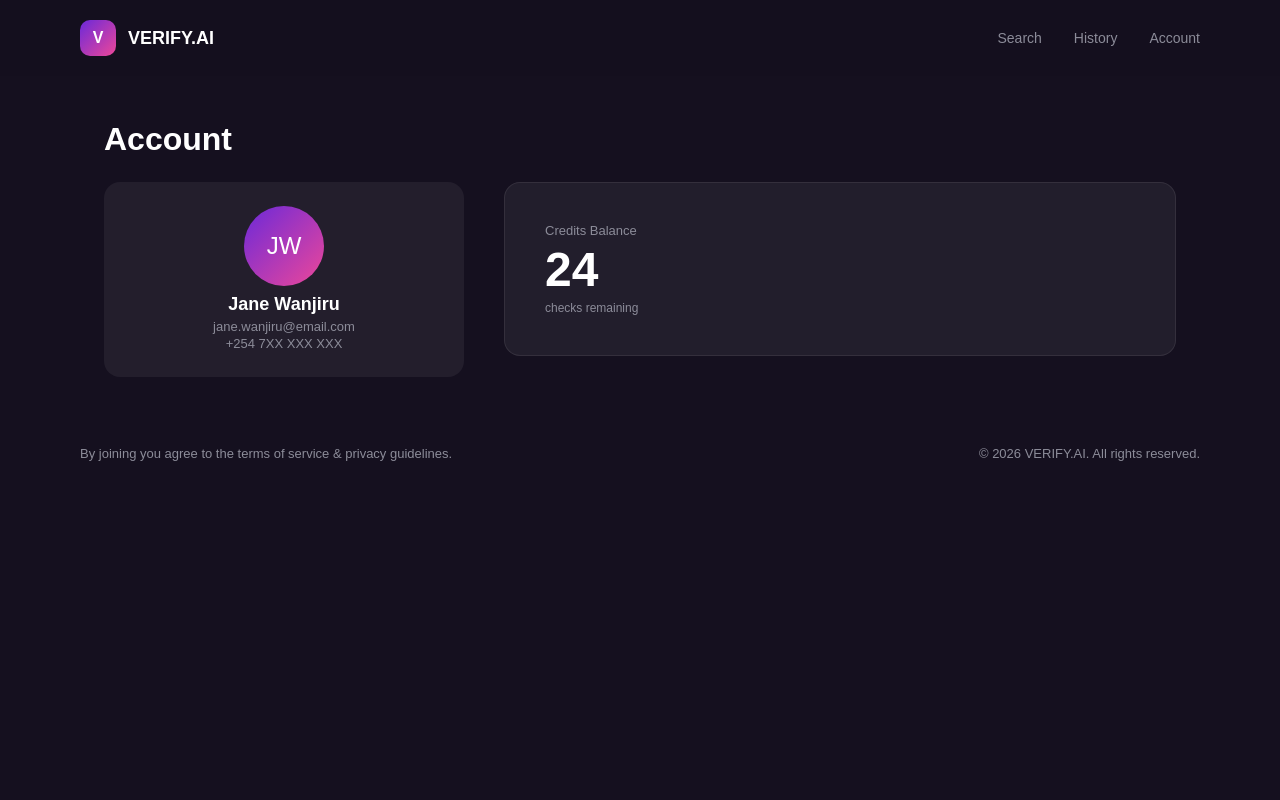
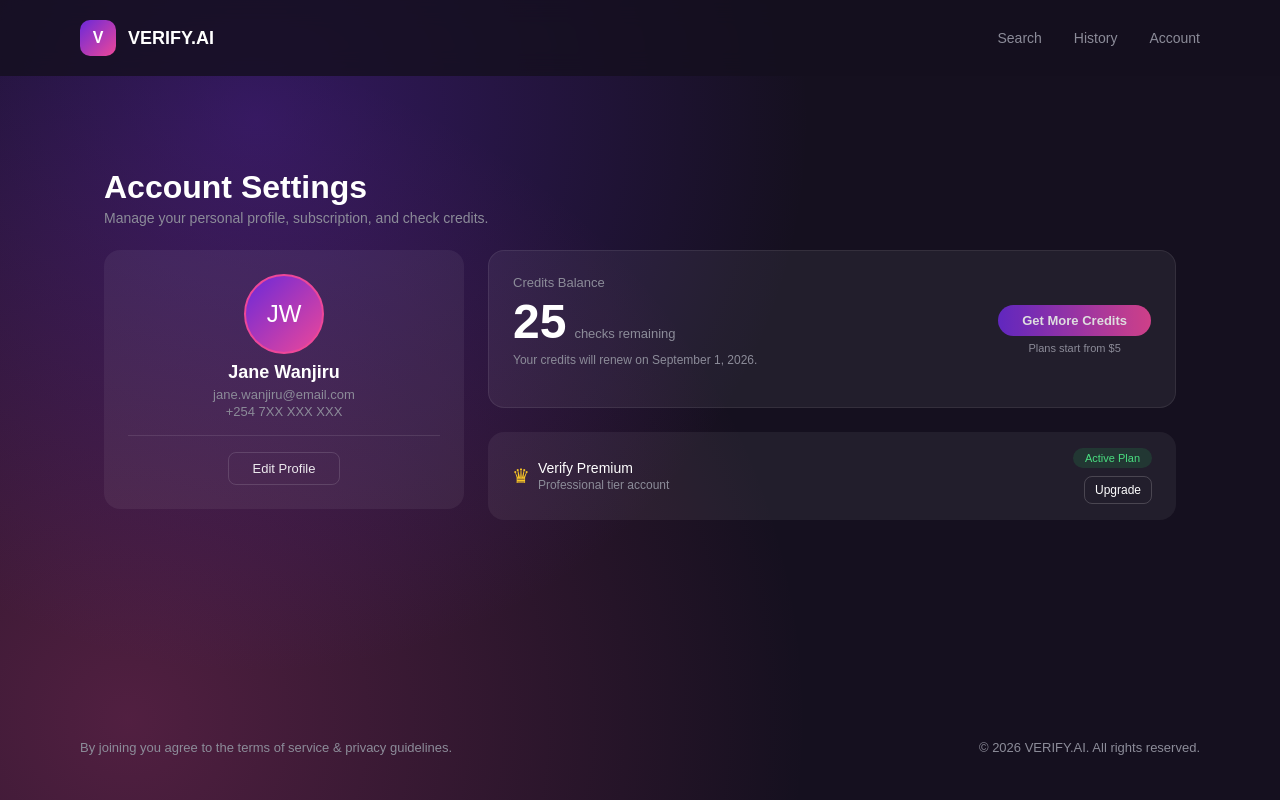
Before and after one commit to Macrinejangu/Influencer-Authenticity-Checker, a React (Vite) app: page /account in a window 1280 px wide. Built offline with nearby package versions, Linux system fonts and the light colour scheme.

Commit message:
Reworked the layout styling. Added gradience

```diff
--- a/src/App.jsx
+++ b/src/App.jsx
@@ -1,22 +1,22 @@
 import { BrowserRouter, Routes, Route } from 'react-router-dom';
-import Landing from './pages/Landing';
+{/*import Landing from './pages/Landing';
 import Search from './pages/Search';
 import Loading from './pages/Loading';
 import Results from './pages/Results';
 import ErrorPage from './pages/Error';
-import History from './pages/History';
+import History from './pages/History';*/}
 import Account from './pages/Account';
 
 function App() {
   return (
     <BrowserRouter>
       <Routes>
-        <Route path="/" element={<Landing />} />
+        {/*<Route path="/" element={<Landing />} />
         <Route path="/search" element={<Search />} />
         <Route path="/loading" element={<Loading />} />
         <Route path="/results/:handle" element={<Results />} />
         <Route path="/error" element={<ErrorPage />} />
-        <Route path="/history" element={<History />} />
+        <Route path="/history" element={<History />} />*/}
         <Route path="/account" element={<Account />} />
       </Routes>
     </BrowserRouter>
--- /dev/null
+++ b/src/components/Layout.css
@@ -0,0 +1,11 @@
+.layout-wrapper {
+  display: flex;
+  flex-direction: column;
+  min-height: 100vh;
+}
+
+.layout-content {
+  flex: 1;
+  padding-top: 48px;
+  padding-bottom: 48px;
+}
--- a/src/components/Layout.jsx
+++ b/src/components/Layout.jsx
@@ -1,13 +1,18 @@
 import Navbar from './Navbar';
 import Footer from './Footer';
+import BottomNav from './BottomNav';
+import './Layout.css';
 
 function Layout({ children }) {
   return (
-    <>
+    <div className="layout-wrapper">
       <Navbar />
-      {children}
+      <div className="layout-content">
+        {children}
+      </div>
       <Footer />
-    </>
+      <BottomNav />
+    </div>
   );
 }
 
--- a/src/index.css
+++ b/src/index.css
@@ -21,6 +21,11 @@
 body {
   margin: 0;
   font-family: var(--font-body);
-  background: var(--color-bg-dark);
+  background:
+    radial-gradient(circle at 20% 15%, rgba(107, 41, 217, 0.35), transparent 45%),
+    radial-gradient(circle at 10% 90%, rgba(237, 71, 153, 0.28), transparent 50%),
+    var(--color-bg-dark);
+  background-attachment: fixed;
   color: var(--color-white);
+  min-height: 100vh;
 }
--- a/src/pages/Account.css
+++ b/src/pages/Account.css
@@ -2,17 +2,26 @@
   padding: var(--space-lg);
   max-width: 500px;
   margin: 0 auto;
-  text-align: center;
 }
 
 .account-screen h1 {
   font-family: var(--font-heading);
   font-size: 22px;
-  text-align: left;
+  margin-bottom: 4px;
+}
+
+.account-subtitle {
+  color: var(--color-gray);
+  font-size: 13px;
+  margin: 0 0 var(--space-lg);
 }
 
 .profile-section {
-  margin: var(--space-lg) 0;
+  background: rgba(255, 255, 255, 0.06);
+  border-radius: 16px;
+  padding: var(--space-lg);
+  text-align: center;
+  margin-bottom: var(--space-md);
 }
 
 .avatar-large {
@@ -20,6 +29,7 @@
   height: 80px;
   border-radius: 50%;
   background: linear-gradient(135deg, var(--color-primary), var(--color-accent));
+  border: 2px solid var(--color-accent);
   display: flex;
   align-items: center;
   justify-content: center;
@@ -40,11 +50,47 @@
   margin: 2px 0;
 }
 
+.profile-divider {
+  border: none;
+  border-top: 1px solid rgba(255, 255, 255, 0.1);
+  margin: var(--space-md) 0;
+}
+
+.edit-profile-btn {
+  width: 100%;
+  padding: var(--space-sm) var(--space-md);
+  border-radius: 8px;
+  border: 1px solid rgba(255, 255, 255, 0.15);
+  background: transparent;
+  color: var(--color-white);
+  font-family: var(--font-body);
+  font-size: 13px;
+  cursor: pointer;
+  opacity: 0.9;
+}
+
+.profile-form {
+  display: grid;
+  gap: 8px;
+}
+
+.profile-form input {
+  width: 100%;
+  box-sizing: border-box;
+  padding: 8px 10px;
+  border: 1px solid rgba(255, 255, 255, 0.15);
+  border-radius: 8px;
+  background: rgba(0, 0, 0, 0.15);
+  color: var(--color-white);
+  font: inherit;
+}
+
 .credits-card {
   background: rgba(255, 255, 255, 0.06);
   border: 1px solid rgba(255, 255, 255, 0.08);
   border-radius: 16px;
   padding: var(--space-lg);
+  margin-bottom: var(--space-md);
 }
 
 .credits-label {
@@ -53,51 +99,183 @@
   margin: 0;
 }
 
+.credits-row {
+  display: flex;
+  align-items: baseline;
+  gap: 8px;
+  margin: var(--space-xs) 0;
+}
+
 .credits-value {
   font-family: var(--font-heading);
-  font-size: 36px;
+  font-size: 40px;
   font-weight: 700;
-  margin: var(--space-xs) 0;
 }
 
 .credits-subtext {
   color: var(--color-gray);
+  font-size: 13px;
+}
+
+.credits-renew {
+  color: var(--color-gray);
   font-size: 12px;
+  margin: 4px 0 var(--space-md);
+}
+
+.get-credits-btn {
+  width: 100%;
+  padding: var(--space-sm) var(--space-md);
+  border: none;
+  border-radius: 30px;
+  background: linear-gradient(90deg, var(--color-primary), var(--color-accent));
+  color: var(--color-white);
+  font-family: var(--font-heading);
+  font-weight: 600;
+  font-size: 13px;
+  cursor: pointer;
+  opacity: 0.85;
+}
+
+.credit-options {
+  display: grid;
+  gap: 6px;
+  margin-top: 8px;
+}
+
+.credit-options button,
+.change-plan-btn {
+  border: 1px solid rgba(255, 255, 255, 0.18);
+  border-radius: 8px;
+  padding: 6px 10px;
+  background: transparent;
+  color: var(--color-white);
+  font: inherit;
+  font-size: 12px;
+  cursor: pointer;
+}
+
+.credits-plans-note {
+  color: var(--color-gray);
+  font-size: 11px;
+  text-align: center;
+  margin: 6px 0 0;
+}
+
+.subscription-card {
+  background: rgba(255, 255, 255, 0.06);
+  border-radius: 16px;
+  padding: var(--space-md) var(--space-lg);
+  display: flex;
+  align-items: center;
+  justify-content: space-between;
+}
+
+.subscription-info {
+  display: flex;
+  align-items: center;
+  gap: var(--space-sm);
+}
+
+.subscription-icon {
+  font-size: 20px;
+  color: var(--color-yellow);
+}
+
+.subscription-name {
+  font-family: var(--font-heading);
+  font-size: 14px;
   margin: 0;
 }
 
-/* Desktop: profile card and credits card side by side, matching account-screen-web */
+.subscription-tier {
+  color: var(--color-gray);
+  font-size: 12px;
+  margin: 2px 0 0;
+}
+
+.subscription-badge {
+  background: rgba(34, 197, 94, 0.15);
+  color: #4ADE80;
+  font-size: 11px;
+  padding: 4px 12px;
+  border-radius: 20px;
+  white-space: nowrap;
+}
+
+.subscription-actions {
+  display: grid;
+  justify-items: end;
+  gap: 8px;
+}
+
+.account-notice {
+  margin: var(--space-md) 0 0;
+  color: #4ADE80;
+  font-size: 13px;
+  text-align: center;
+}
+
+/* Desktop: profile card left, credits + subscription stacked right, matching account-screen-web */
 @media (min-width: 1024px) {
   .account-screen {
     max-width: 1120px;
-    text-align: left;
   }
 
   .account-screen h1 {
     font-size: 32px;
   }
 
+  .account-subtitle {
+    font-size: 14px;
+  }
+
   .account-dashboard {
     display: grid;
     grid-template-columns: 360px 1fr;
-    gap: 40px;
+    gap: var(--space-lg);
     align-items: start;
     margin-top: var(--space-lg);
   }
 
   .profile-section {
-    background: rgba(255, 255, 255, 0.06);
-    border-radius: 16px;
-    padding: var(--space-lg);
-    text-align: center;
-    margin: 0;
+    margin-bottom: 0;
+  }
+
+  .account-right-column {
+    display: flex;
+    flex-direction: column;
+    gap: var(--space-lg);
   }
 
   .credits-card {
-    padding: 40px;
+    margin-bottom: 0;
+    display: flex;
+    align-items: center;
+    justify-content: space-between;
+    gap: var(--space-lg);
+  }
+
+  .credits-row {
+    align-items: baseline;
   }
 
   .credits-value {
     font-size: 48px;
   }
+
+  .credits-action {
+    text-align: center;
+    flex-shrink: 0;
+  }
+
+  .get-credits-btn {
+    width: auto;
+    padding: var(--space-sm) var(--space-lg);
+  }
+
+  .edit-profile-btn {
+    width: auto;
+    padding: var(--space-sm) var(--space-lg);
+  }
 }
--- a/src/pages/Account.jsx
+++ b/src/pages/Account.jsx
@@ -1,27 +1,102 @@
+import { useEffect, useState } from 'react';
 import Layout from '../components/Layout';
 import './Account.css';
 
+const STORAGE_KEY = 'influencer-authenticity-account';
+const MONTHLY_CREDITS = 25;
+
+const nextRenewalDate = () => new Date(new Date().getFullYear(), new Date().getMonth() + 1, 1);
+
+function loadAccount() {
+  const initialAccount = {
+    name: 'Jane Wanjiru', email: 'jane.wanjiru@email.com', phone: '+254 7XX XXX XXX',
+    credits: MONTHLY_CREDITS, renewalDate: nextRenewalDate().toISOString(), plan: 'Verify Premium',
+  };
+  try {
+    const saved = JSON.parse(localStorage.getItem(STORAGE_KEY));
+    if (!saved) return initialAccount;
+    if (new Date(saved.renewalDate) <= new Date()) {
+      return { ...initialAccount, ...saved, credits: MONTHLY_CREDITS, renewalDate: nextRenewalDate().toISOString() };
+    }
+    return { ...initialAccount, ...saved };
+  } catch {
+    return initialAccount;
+  }
+}
+
 function Account() {
+  const [account, setAccount] = useState(loadAccount);
+  const [editing, setEditing] = useState(false);
+  const [buying, setBuying] = useState(false);
+  const [notice, setNotice] = useState('');
+
+  useEffect(() => localStorage.setItem(STORAGE_KEY, JSON.stringify(account)), [account]);
+
+  const update = (field, value) => setAccount((current) => ({ ...current, [field]: value }));
+  const addCredits = (amount) => {
+    update('credits', account.credits + amount);
+    setBuying(false);
+    setNotice(`${amount} credits added to your balance.`);
+  };
+  const changePlan = () => {
+    const isPremium = account.plan === 'Verify Premium';
+    setAccount((current) => ({ ...current, plan: isPremium ? 'Verify Pro' : 'Verify Premium', credits: Math.max(current.credits, isPremium ? 50 : 25) }));
+    setNotice(`Plan changed to ${isPremium ? 'Verify Pro' : 'Verify Premium'}.`);
+  };
+
   return (
     <Layout>
       <div className="account-screen">
-        <h1>Account</h1>
+        <h1>Account Settings</h1>
+        <p className="account-subtitle">Manage your personal profile, subscription, and check credits.</p>
+
         <div className="account-dashboard">
           <div className="profile-section">
-            <div className="avatar-large">JW</div>
-            <h2>Jane Wanjiru</h2>
-            <p className="email">jane.wanjiru@email.com</p>
-            <p className="phone">+254 7XX XXX XXX</p>
+            <div className="avatar-large">{account.name.split(' ').map((part) => part[0]).join('').slice(0, 2)}</div>
+            {editing ? <div className="profile-form">
+              <input aria-label="Name" value={account.name} onChange={(event) => update('name', event.target.value)} />
+              <input aria-label="Email" type="email" value={account.email} onChange={(event) => update('email', event.target.value)} />
+              <input aria-label="Phone" value={account.phone} onChange={(event) => update('phone', event.target.value)} />
+            </div> : <>
+              <h2>{account.name}</h2>
+              <p className="email">{account.email}</p>
+              <p className="phone">{account.phone}</p>
+            </>}
+            <hr className="profile-divider" />
+            <button className="edit-profile-btn" onClick={() => { setEditing((value) => !value); if (editing) setNotice('Profile updated.'); }}>{editing ? 'Save Profile' : 'Edit Profile'}</button>
           </div>
-          <div className="credits-card">
-            <p className="credits-label">Credits Balance</p>
-            <p className="credits-value">24</p>
-            <p className="credits-subtext">checks remaining</p>
+
+          <div className="account-right-column">
+            <div className="credits-card">
+              <div className="credits-info">
+                <p className="credits-label">Credits Balance</p>
+                <div className="credits-row">
+                  <span className="credits-value">{account.credits}</span>
+                  <span className="credits-subtext">{account.credits === 1 ? 'check remaining' : 'checks remaining'}</span>
+                </div>
+                <p className="credits-renew">{account.credits === 0 ? 'No credits remain. Add credits or wait for renewal.' : `Your credits will renew on ${new Intl.DateTimeFormat('en-US', { month: 'long', day: 'numeric', year: 'numeric' }).format(new Date(account.renewalDate))}.`}</p>
+              </div>
+              <div className="credits-action">
+                <button className="get-credits-btn" onClick={() => setBuying((value) => !value)}>Get More Credits</button>
+                {buying && <div className="credit-options"><button onClick={() => addCredits(10)}>10 credits, $5</button><button onClick={() => addCredits(25)}>25 credits, $10</button></div>}
+                <p className="credits-plans-note">Plans start from $5</p>
+              </div>
+            </div>
+
+            <div className="subscription-card">
+              <div className="subscription-info">
+                <span className="subscription-icon">♛</span>
+                <div>
+                  <p className="subscription-name">{account.plan}</p>
+                  <p className="subscription-tier">Professional tier account</p>
+                </div>
+              </div>
+              <div className="subscription-actions"><span className="subscription-badge">Active Plan</span><button className="change-plan-btn" onClick={changePlan}>{account.plan === 'Verify Premium' ? 'Upgrade' : 'Downgrade'}</button></div>
+            </div>
           </div>
-          {/* TODO: credits/quota logic (starting balance, renewal, zero-balance behavior)
-              intentionally left unresolved, team decided to handle this after final submission
-              due to the 3-day deadline. See README "Known Limitations". */}
         </div>
+
+        {notice && <p className="account-notice" role="status">{notice}</p>}
       </div>
     </Layout>
   );
```
